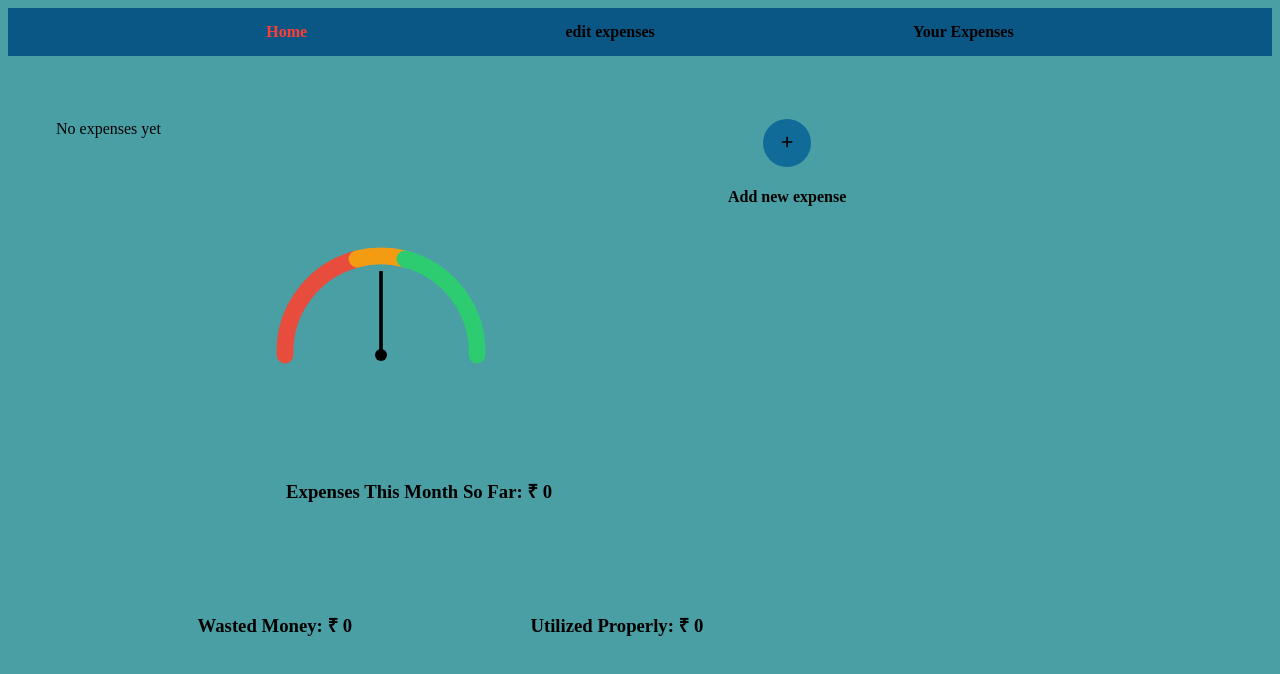
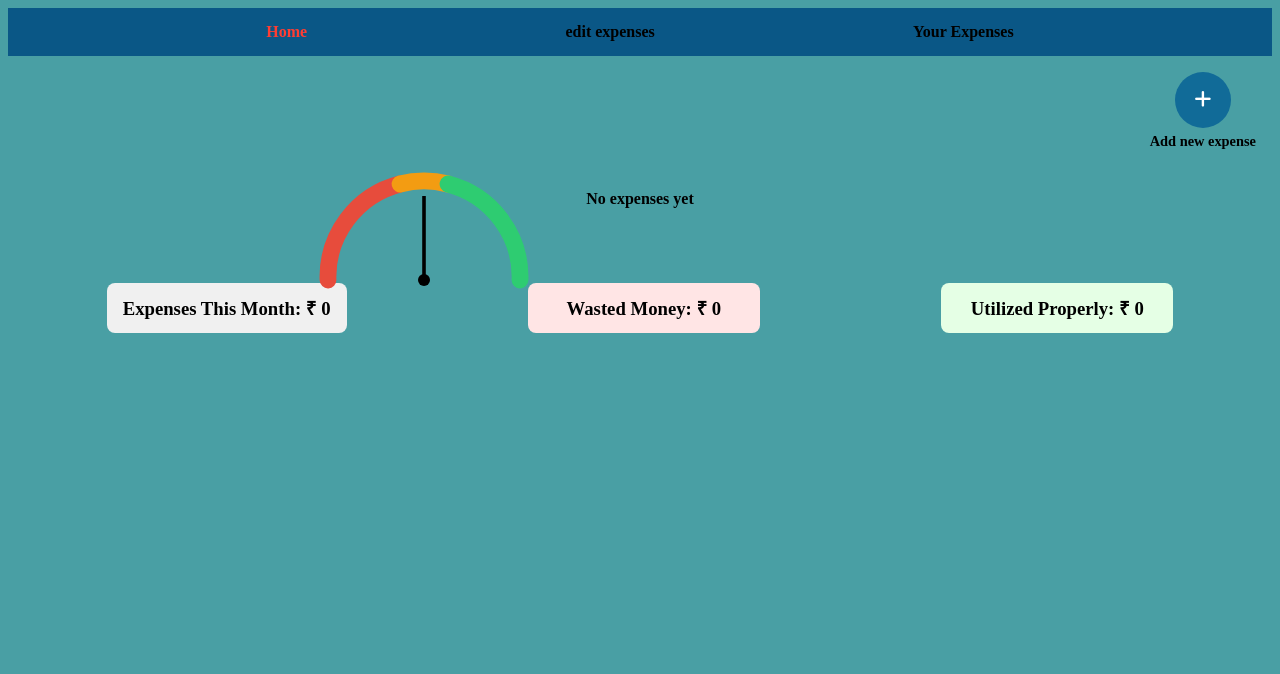
Before and after one commit to Akash-Muddhana/expense-tracker, a React (Vite) app: page / in a window 1280 px wide. Shown: the top 674 px of the page. Built offline with nearby package versions, Linux system fonts and the light colour scheme.

Commit message:
adjusted dashboard css

```diff
--- a/src/pages/DashBoard.css
+++ b/src/pages/DashBoard.css
@@ -1,39 +1,93 @@
 .DashBoard-main {
-  position: relative;
+  display: flex;
+  flex-direction: column;
+  padding: 1rem;
+  gap: 1.5rem;
   min-height: 100vh;
-  padding: 3rem;
+  box-sizing: border-box;
 }
+
+/* Top bar holding button */
+.top-bar {
+  display: flex;
+  justify-content: flex-end;
+  width: 100%;
+}
+
 .expense-button {
   display: flex;
-  justify-content: flex-end;
   flex-direction: column;
   align-items: center;
-  position: absolute;
-  top: 7%;
-  left: 90vh;
+  gap: 0.3rem;
+}
 
-}
 .new-expense-button {
-  width: 3rem;
+  width: clamp(2.5rem, 8vw, 3.5rem);
   aspect-ratio: 1;
-  border-radius: 1.5rem;
+  border-radius: 50%;
   border: none;
   background-color: #116b98;
+  color: white;
+  font-size: 1.2rem;
+  cursor: pointer;
 }
-.monthlyExpenses{
-  position: absolute;
-  top: 45%;
-  left: 22%;
+
+.new-expense-text {
+  margin: 0;
+  font-size: 0.9rem;
 }
-.wastedmonthly{
-  position: absolute;
-  top: 60%;
-  left: 15%;
-  margin-right: 5rem;
+
+.gauge-container {
+  display: flex;
+  justify-content: center;
+  align-items: center;
+  width: 100%;
 }
-.savedmonthly{
-  position: absolute;
-  top:60%;
-  left:35%;
-  margin-left: 5rem;
+
+.no-expense {
+  text-align: center;
+  font-weight: bold;
 }
+
+/* Stats section */
+
+.stats-container {
+  display: flex;
+  justify-content: space-around;
+  flex-wrap: wrap;
+  gap: 1rem;
+  margin-top: 1rem;
+}
+
+.stat-box {
+  padding: 0.8rem 1rem;
+  border-radius: 8px;
+  background: #f0f0f0;
+  text-align: center;
+  min-width: 200px;
+}
+
+.wasted {
+  background: #ffe5e5;
+}
+
+.saved {
+  background: #e5ffe5;
+}
+
+/* Mobile adjustments */
+
+@media (max-width: 600px) {
+  .top-bar {
+    justify-content: center;
+  }
+
+  .stats-container {
+    flex-direction: column;
+    align-items: center;
+  }
+
+  .stat-box {
+    width: 90%;
+  }
+}
--- a/src/pages/DashBoard.jsx
+++ b/src/pages/DashBoard.jsx
@@ -3,36 +3,38 @@ import { StatusGauge } from "./StatusGauge";
 import { Header } from "../Components/Header";
 import { useNavigate } from "react-router-dom";
 import { useState } from "react";
+
 export function DashBoard() {
   const navigate = useNavigate();
-  const [expenses, setExpenses] = useState(() => {
+
+  const [expenses] = useState(() => {
     return JSON.parse(localStorage.getItem("expenses")) || [];
   });
+
   const now = new Date();
-
-
-
 
   const currentMonthExpenses = expenses.filter((item) => {
     const d = new Date(item.date);
 
     return (
-      d.getMonth() === now.getMonth() && d.getFullYear() === now.getFullYear()
+      d.getMonth() === now.getMonth() &&
+      d.getFullYear() === now.getFullYear()
     );
   });
+
   const monthlyTotal = currentMonthExpenses.reduce(
     (sum, item) => sum + Number(item.amount),
-    0,
+    0
   );
 
   const monthlyUsedProperly = currentMonthExpenses.reduce(
     (sum, item) => sum + Number(item.rating >= 3 ? item.amount : 0),
-    0,
+    0
   );
 
   const monthlyWasted = currentMonthExpenses.reduce(
     (sum, item) => sum + Number(item.rating < 3 ? item.amount : 0),
-    0,
+    0
   );
 
   const monthlyDifferentiate = monthlyUsedProperly - monthlyWasted;
@@ -40,7 +42,10 @@ export function DashBoard() {
   return (
     <>
       <Header />
+
       <main className="DashBoard-main">
+
+        <div className="top-bar">
           <div className="expense-button">
             <button
               onClick={() => navigate("/NewExpense")}
@@ -50,20 +55,33 @@ export function DashBoard() {
             </button>
             <h4 className="new-expense-text">Add new expense</h4>
           </div>
+        </div>
+
+        <div className="gauge-container">
           <StatusGauge
             value={monthlyDifferentiate}
             min={monthlyTotal === 0 ? -1 : -monthlyTotal}
             max={monthlyTotal === 0 ? 1 : monthlyTotal}
           />
+        </div>
 
-        {expenses.length === 0 && <p>No expenses yet</p>}
-        <h3 className="monthlyExpenses">
-          Expenses This Month So Far: ₹ {monthlyTotal}
+        {expenses.length === 0 && (
+          <p className="no-expense">No expenses yet</p>
+        )}
+
+        <div className="stats-container">
+          <h3 className="stat-box">
+            Expenses This Month: ₹ {monthlyTotal}
           </h3>
 
+          <h3 className="stat-box wasted">
+            Wasted Money: ₹ {monthlyWasted}
+          </h3>
 
-        <h3 className="wastedmonthly">Wasted Money: ₹ {monthlyWasted}</h3>
-        <h3 className="savedmonthly">Utilized Properly: ₹ {monthlyUsedProperly}</h3>
+          <h3 className="stat-box saved">
+            Utilized Properly: ₹ {monthlyUsedProperly}
+          </h3>
+        </div>
 
       </main>
     </>
```
Lines whose indentation alone changed are shown as unchanged.
